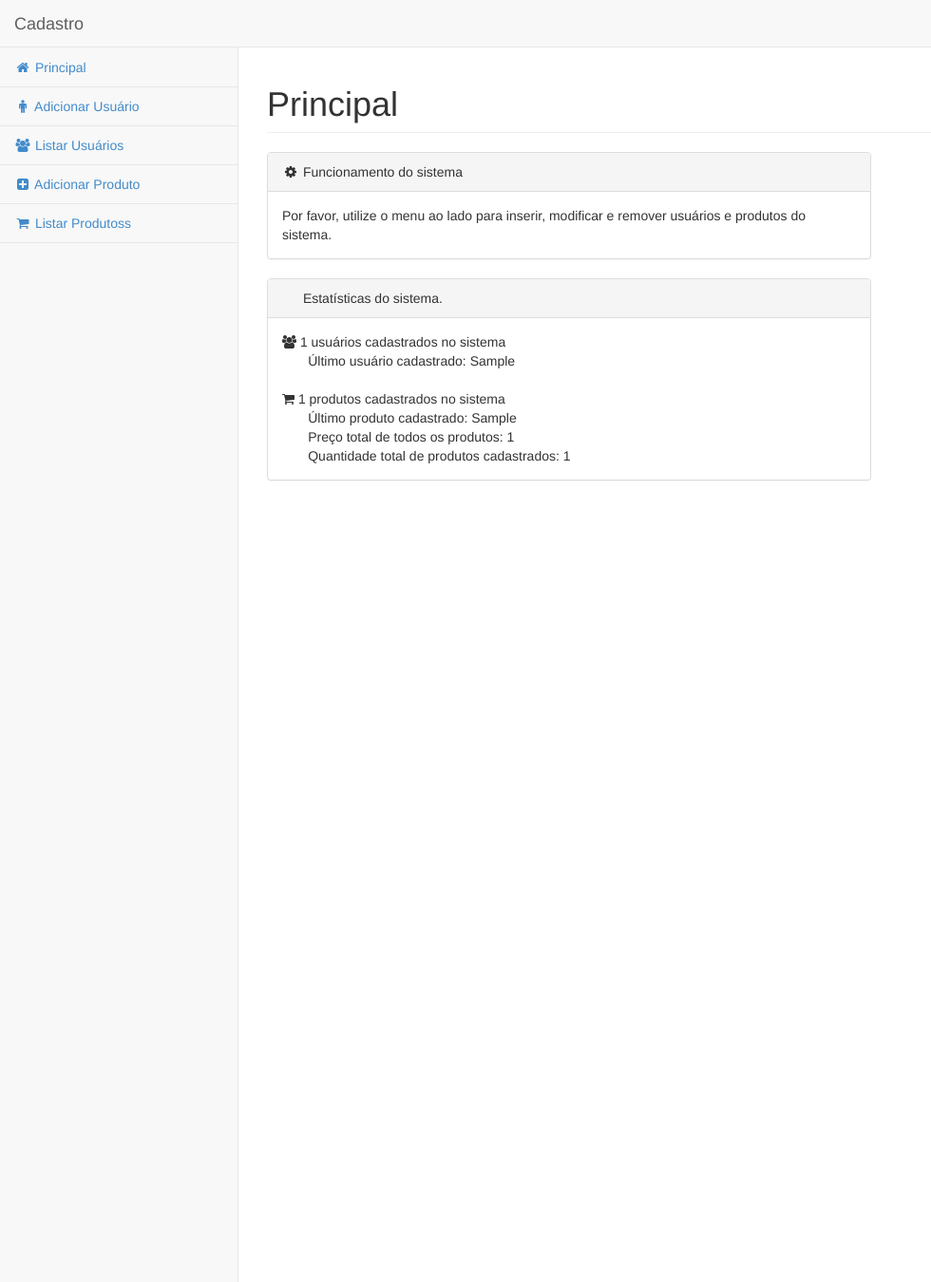
After one commit to joaosantiag0/cadastro-cliente-produto, a PHP site: template view/index_view.php in a window 1280 px wide. The commit adds this page. Shown: the whole page at 95% size, without its empty margins (0-980 px from the left). Run offline with PHP 8.4, Linux system fonts and the light colour scheme; the template is opened without the code that fills it: most values are stand-ins (such as "Sample title", 1, 10 or a date in 2020).

Commit message:
Index implemented and bugs fixed

```diff
--- /dev/null
+++ b/view/index_view.php
@@ -0,0 +1,54 @@
+<?php include_once 'header.php';?>
+<div id="page-wrapper">
+            <div class="row">
+                <div class="col-lg-12">
+                    <h1 class="page-header">Principal</h1>
+                </div>
+                <!-- /.col-lg-12 -->
+            </div>
+            <!-- /.row -->
+            <div class="row">
+                <div class="col-lg-8">
+                    <div class="panel panel-default">
+                        <div class="panel-heading">
+                            <i class="fa fa-gear fa-fw"></i> Funcionamento do sistema
+
+
+                        </div>
+                        <!-- /.panel-heading -->
+                        <div class="panel-body">
+                        	Por favor, utilize o menu ao lado para inserir, modificar e remover usuários e produtos do sistema.
+                        </div>
+                        <!-- /.panel-body -->
+                    </div>
+                    <!-- /.panel -->
+                    <div class="panel panel-default">
+                        <div class="panel-heading">
+                            <i class="fa fa-pie-chart fa-fw"></i> Estatísticas do sistema.
+
+                        </div>
+                        <!-- /.panel-heading -->
+                        <div class="panel-body">
+                        <?php if($totalUsers > 0 || $totalProducts > 0):?>
+                        <?php  if ($totalUsers > 0):?>
+                           <i class="fa fa-group"></i> <?php echo  $totalUsers?> usuários cadastrados no sistema<br /> &nbsp;&nbsp;&nbsp;&nbsp;&nbsp;&nbsp;
+                           Último usuário cadastrado: <?php echo $lastUser?><br /><br />
+                        <?php endif;
+                        	if($totalProducts > 0):?>
+                           <i class="fa fa-shopping-cart"></i> <?php echo $totalProducts?> produtos cadastrados no sistema<br />&nbsp;&nbsp;&nbsp;&nbsp;&nbsp;&nbsp;
+                           Último produto cadastrado: <?php echo  $lastProduct?><br />&nbsp;&nbsp;&nbsp;&nbsp;&nbsp;&nbsp;
+                           Preço total de todos os produtos: <?php echo $totalProductsValue?><br />&nbsp;&nbsp;&nbsp;&nbsp;&nbsp;&nbsp;
+                           Quantidade total de produtos cadastrados: <?php echo  $totalProductsAmount?>
+                        <?php endif;
+                        	else: ?>
+                        Não foi possivel carregar as estatísticas pois ainda não há nada cadastrado!
+                        <?php endif; ?>
+                        </div>
+                        <!-- /.panel-body -->
+                    </div>
+                    <!-- /.panel -->
+
+
+                </div>
+                <!-- /.col-lg-8 -->
+   <?php include_once 'footer.php';?>
```
Also changed, not shown: control/indexController.php (added, +17 -0 lines), index.php (+14 -0 lines), model/products.php (+39 -22 lines), model/user.php (+27 -12 lines).
